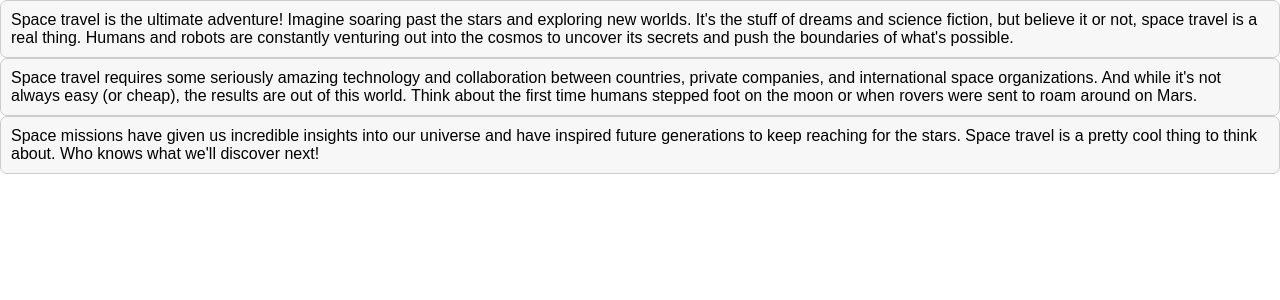
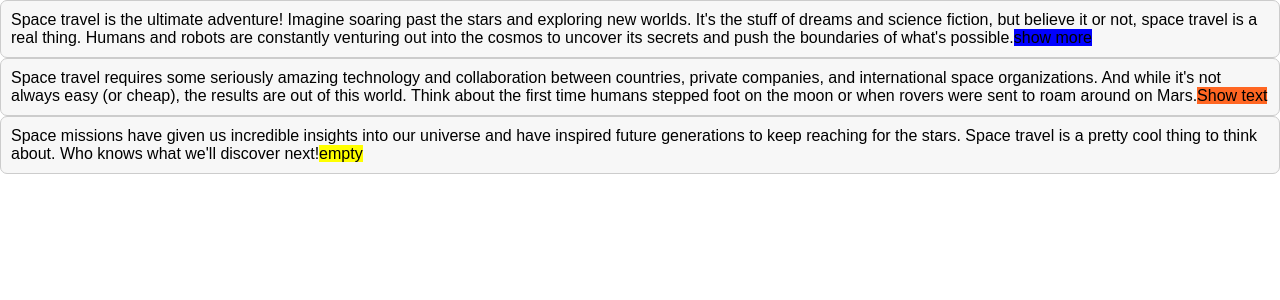
Before and after one commit to AbdullahiAbdulganiyu/text-expander, a React (Create React App) app: page / in a window 1280 px wide. Shown: the top 300 px of the page. Built offline with nearby package versions, Linux system fonts and the light colour scheme.

Commit message:
adding the buttonText

```diff
--- a/src/App.js
+++ b/src/App.js
@@ -49,5 +49,10 @@ function TextExpander({
   buttonColor = "yellow",
   className = "box",
 }) {
-  return <div className={className}>{children}</div>;
+  return (
+    <div className={className}>
+      {children}
+      <span style={{ backgroundColor: buttonColor }}>{expandButtonText}</span>
+    </div>
+  );
 }
```
